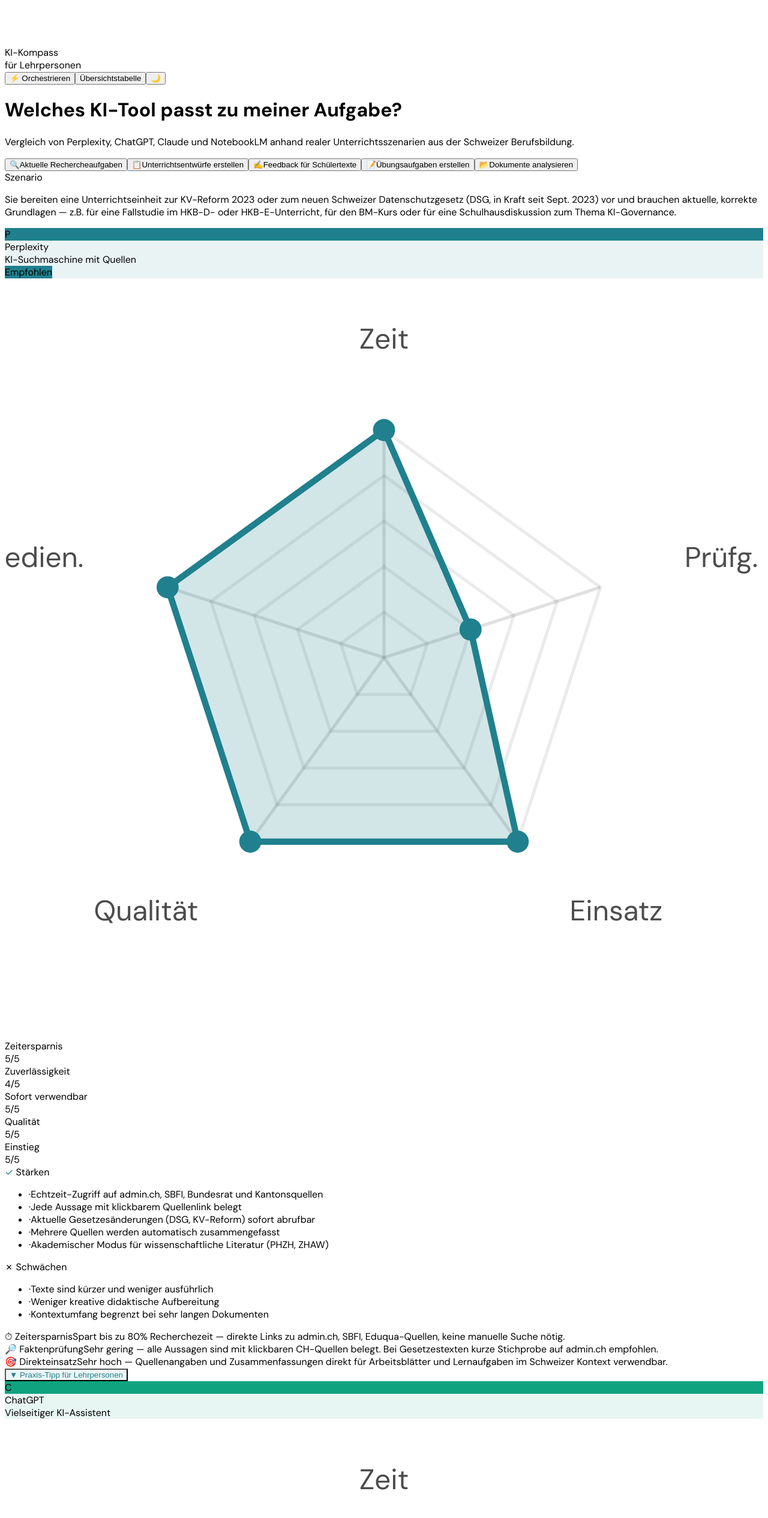
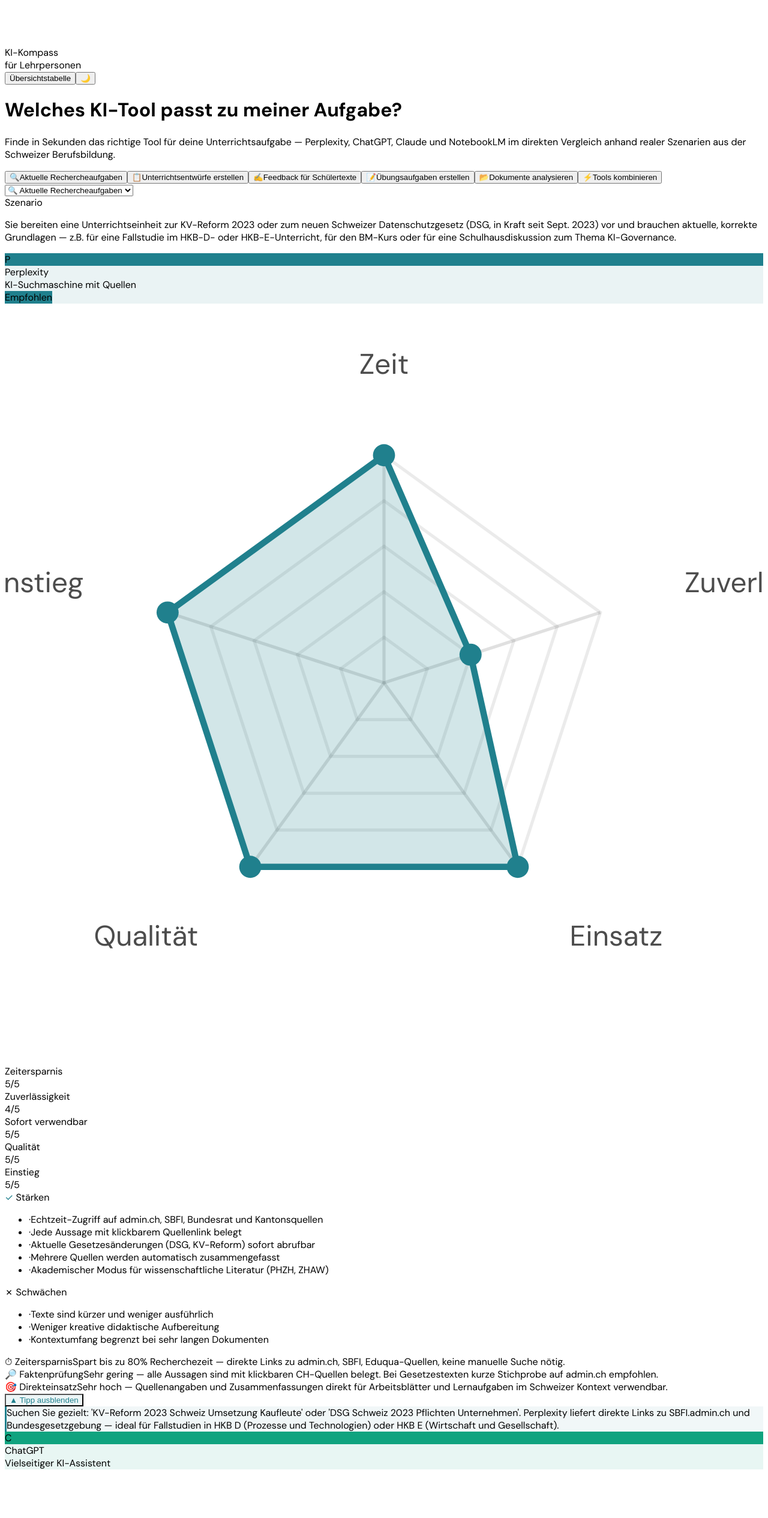
Before and after one commit to enialma/toolkompass, a React (Vite) app in the folder client/: page / in a window 1280 px wide. Shown: the part 1200-3730 px from the top of the page at 60% size. Built offline with nearby package versions, Linux system fonts and the light colour scheme.

Commit message:
Add files via upload

```diff
--- a/client/src/pages/Dashboard.tsx
+++ b/client/src/pages/Dashboard.tsx
@@ -4,10 +4,10 @@
 // Short labels for radar chart axes (to avoid clipping)
 const RADAR_LABELS: Record<keyof ScoreSet, string> = {
   zeitersparnis:  "Zeit",
-  faktenpruefung: "Prüfg.",
+  faktenpruefung: "Zuverl.",
   direkteinsatz:  "Einsatz",
   qualitaet:      "Qualität",
-  einfachheit:    "Bedien.",
+  einfachheit:    "Einstieg",
 };
 
 // ── Radar / Spider chart using pure SVG ────────────────────────────────────
@@ -51,7 +51,7 @@
     const a = angleOf(i);
     const lx = cx + (r + 28) * Math.cos(a);
     const ly = cy + (r + 28) * Math.sin(a);
-    const anchor = lx < cx - 5 ? "end" : lx > cx + 5 ? "start" : "middle";
+    const anchor: "end" | "start" | "middle" = lx < cx - 5 ? "end" : lx > cx + 5 ? "start" : "middle";
     return { x: lx, y: ly, anchor, label: RADAR_LABELS[k] };
   });
 
@@ -88,8 +88,8 @@
 
 // ── Score bar ───────────────────────────────────────────────────────────────
 function ScoreBar({ value, max = 5, color, inverted }: { value: number; max?: number; color: string; inverted?: boolean }) {
-  const pct = (value / max) * 100;
   const display = inverted ? max - value + 1 : value;
+  const pct = (display / max) * 100;
   return (
     <div className="flex items-center gap-2">
       <div className="flex-1 h-2 rounded-full bg-black/10 dark:bg-white/10 overflow-hidden">
@@ -106,10 +106,10 @@
 // ── Tool card ───────────────────────────────────────────────────────────────
 function ToolCard({ tool, entry, isWinner }: {
   tool: typeof TOOLS[number];
-  entry: ReturnType<typeof CATEGORIES[number]["tools"][Tool]> extends never ? never : (typeof CATEGORIES[number]["tools"][Tool]);
+  entry: import("../data/comparisons").ToolEntry;
   isWinner: boolean;
 }) {
-  const [showTipp, setShowTipp] = useState(false);
+  const [showTipp, setShowTipp] = useState(true);
   const colorMap: Record<Tool, string> = {
     perplexity: "#20808D",
     chatgpt: "#10a37f",
@@ -373,6 +373,18 @@
   );
 }
 
+// ── Helper: compute winners for a category from scores ──────────────────────
+function computeWinners(catId: CategoryId): Tool[] {
+  const cat = CATEGORIES.find((c) => c.id === catId)!;
+  const score = (t: Tool) => {
+    const s = cat.tools[t].scores;
+    return s.direkteinsatz + s.qualitaet + s.zeitersparnis + (5 - s.faktenpruefung);
+  };
+  const scored = TOOLS.map((t) => ({ id: t.id, val: score(t.id) }));
+  const best = Math.max(...scored.map((s) => s.val));
+  return scored.filter((s) => s.val === best).map((s) => s.id);
+}
+
 // ── Summary table ───────────────────────────────────────────────────────────
 function SummaryTable() {
   const colorMap: Record<Tool, string> = {
@@ -381,13 +393,11 @@
     claude: "#c96442",
     notebooklm: "#4285F4",
   };
-  const winners: Record<CategoryId, Tool[]> = {
-    recherche: ["perplexity"],
-    unterrichtsentwurf: ["chatgpt", "claude"],
-    feedback: ["claude"],
-    aufgaben: ["chatgpt", "claude"],
-    dokumente: ["notebooklm"],
-  };
+  const winners = Object.fromEntries(
+    (["recherche", "unterrichtsentwurf", "feedback", "aufgaben", "dokumente"] as CategoryId[]).map(
+      (id) => [id, computeWinners(id)]
+    )
+  ) as Record<CategoryId, Tool[]>;
 
   return (
     <div className="overflow-x-auto rounded-2xl border border-black/10 dark:border-white/10">
@@ -487,20 +497,6 @@
           <div className="flex items-center gap-3">
             <button
               onClick={() => {
-                setShowSummary(false);
-                setActiveCategory("orchestrierung");
-              }}
-              className={`text-xs px-3 py-1.5 rounded-lg border transition-colors font-medium ${
-                activeCategory === "orchestrierung" && !showSummary
-                  ? "bg-[#20808D] text-white border-[#20808D]"
-                  : "border-black/15 dark:border-white/15 hover:bg-black/5 dark:hover:bg-white/5"
-              }`}
-              data-testid="toggle-orchestrierung"
-            >
-              ⚡ Orchestrieren
-            </button>
-            <button
-              onClick={() => {
                 setShowSummary(!showSummary);
                 if (!showSummary) setActiveCategory("recherche");
               }}
@@ -530,7 +526,7 @@
         <div className="text-center space-y-2 py-2">
           <h1 className="text-2xl font-bold">Welches KI-Tool passt zu meiner Aufgabe?</h1>
           <p className="text-sm opacity-60 max-w-2xl mx-auto">
-            Vergleich von Perplexity, ChatGPT, Claude und NotebookLM anhand realer Unterrichtsszenarien aus der Schweizer Berufsbildung.
+            Finde in Sekunden das richtige Tool für deine Unterrichtsaufgabe — Perplexity, ChatGPT, Claude und NotebookLM im direkten Vergleich anhand realer Szenarien aus der Schweizer Berufsbildung.
           </p>
         </div>
 
@@ -545,16 +541,16 @@
           </div>
         ) : (
           <>
-            {/* Category tabs */}
-            <div className="flex gap-2 overflow-x-auto pb-1 hide-scrollbar" role="tablist">
+            {/* Category tabs — desktop */}
+            <div className="hidden sm:flex gap-2 overflow-x-auto pb-1 hide-scrollbar" role="tablist">
               {CATEGORIES.map((cat) => (
                 <button
                   key={cat.id}
                   role="tab"
                   aria-selected={activeCategory === cat.id}
-                  onClick={() => setActiveCategory(cat.id)}
+                  onClick={() => { setShowSummary(false); setActiveCategory(cat.id); }}
                   className={`shrink-0 flex items-center gap-2 px-4 py-2.5 rounded-xl text-sm font-medium transition-all duration-200 border ${
-                    activeCategory === cat.id
+                    activeCategory === cat.id && !showSummary
                       ? "bg-[#20808D] text-white border-[#20808D] shadow-md"
                       : "border-black/10 dark:border-white/10 hover:bg-black/5 dark:hover:bg-white/5"
                   }`}
@@ -564,7 +560,45 @@
                   <span>{cat.label}</span>
                 </button>
               ))}
+              <button
+                role="tab"
+                aria-selected={activeCategory === "orchestrierung" && !showSummary}
+                onClick={() => { setShowSummary(false); setActiveCategory("orchestrierung"); }}
+                className={`shrink-0 flex items-center gap-2 px-4 py-2.5 rounded-xl text-sm font-medium transition-all duration-200 border ${
+                  activeCategory === "orchestrierung" && !showSummary
+                    ? "bg-[#20808D] text-white border-[#20808D] shadow-md"
+                    : "border-black/10 dark:border-white/10 hover:bg-black/5 dark:hover:bg-white/5"
+                }`}
+                data-testid="tab-orchestrierung"
+              >
+                <span>⚡</span>
+                <span>Tools kombinieren</span>
+              </button>
+            </div>
 
+            {/* Category select — mobile */}
+            <div className="sm:hidden">
+              <select
+                value={showSummary ? "__summary__" : activeCategory}
+                onChange={(e) => {
+                  const val = e.target.value;
+                  if (val === "__summary__") {
+                    setShowSummary(true);
+                    setActiveCategory("recherche");
+                  } else {
+                    setShowSummary(false);
+                    setActiveCategory(val as CategoryId | "orchestrierung");
+                  }
+                }}
+                className="w-full rounded-xl border border-black/10 dark:border-white/10 bg-white dark:bg-gray-900 px-4 py-2.5 text-sm font-medium focus:outline-none focus:ring-2 focus:ring-[#20808D]"
+              >
+                {CATEGORIES.map((cat) => (
+                  <option key={cat.id} value={cat.id}>
+                    {cat.icon} {cat.label}
+                  </option>
+                ))}
+                <option value="orchestrierung">⚡ Tools kombinieren</option>
+              </select>
             </div>
 
             {/* Orchestrierung view */}
@@ -627,7 +661,7 @@
 
         {/* Footer */}
         <footer className="text-center text-xs opacity-40 py-4 border-t border-black/8 dark:border-white/8">
-          KI-Kompass für Lehrpersonen · Bewertungen basieren auf pädagogischen Praxiserfahrungen · Stand: 2026
+          KI-Kompass für Lehrpersonen · Perplexity, ChatGPT, Claude & NotebookLM · Bewertungen basieren auf pädagogischen Praxiserfahrungen · Stand: 2026
         </footer>
       </main>
     </div>
```
